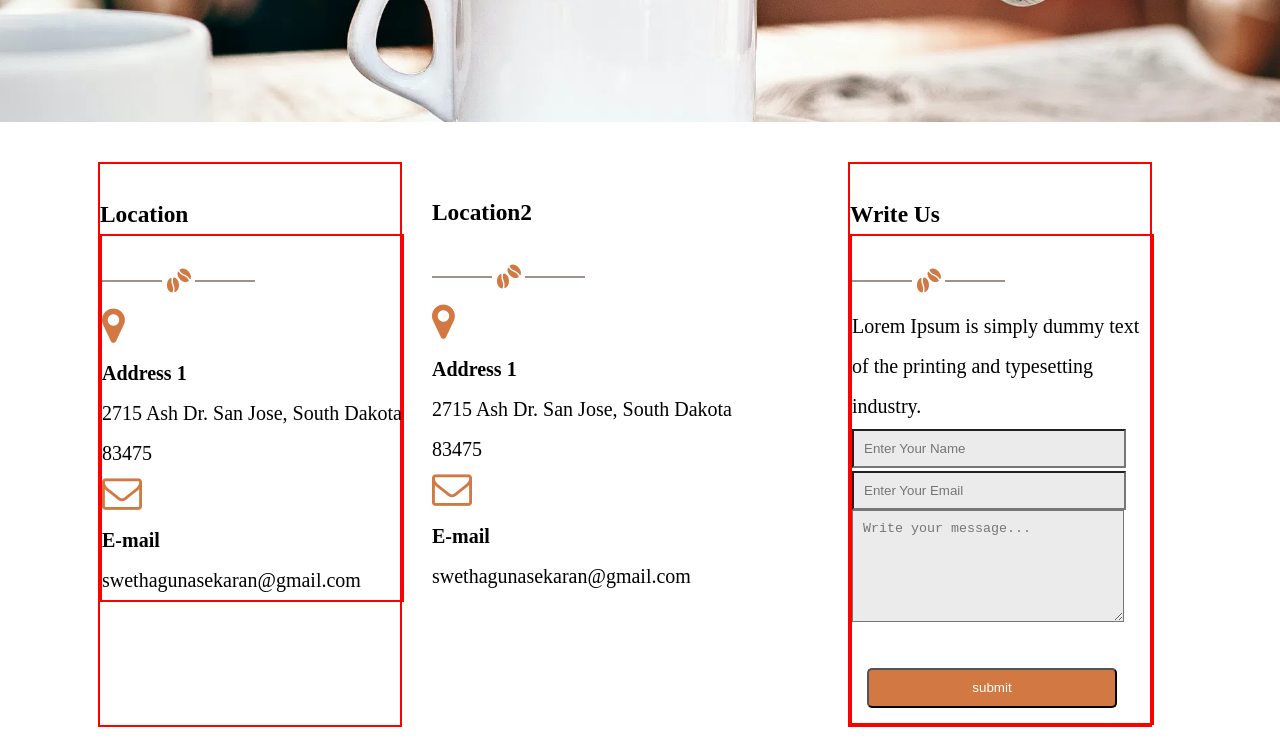
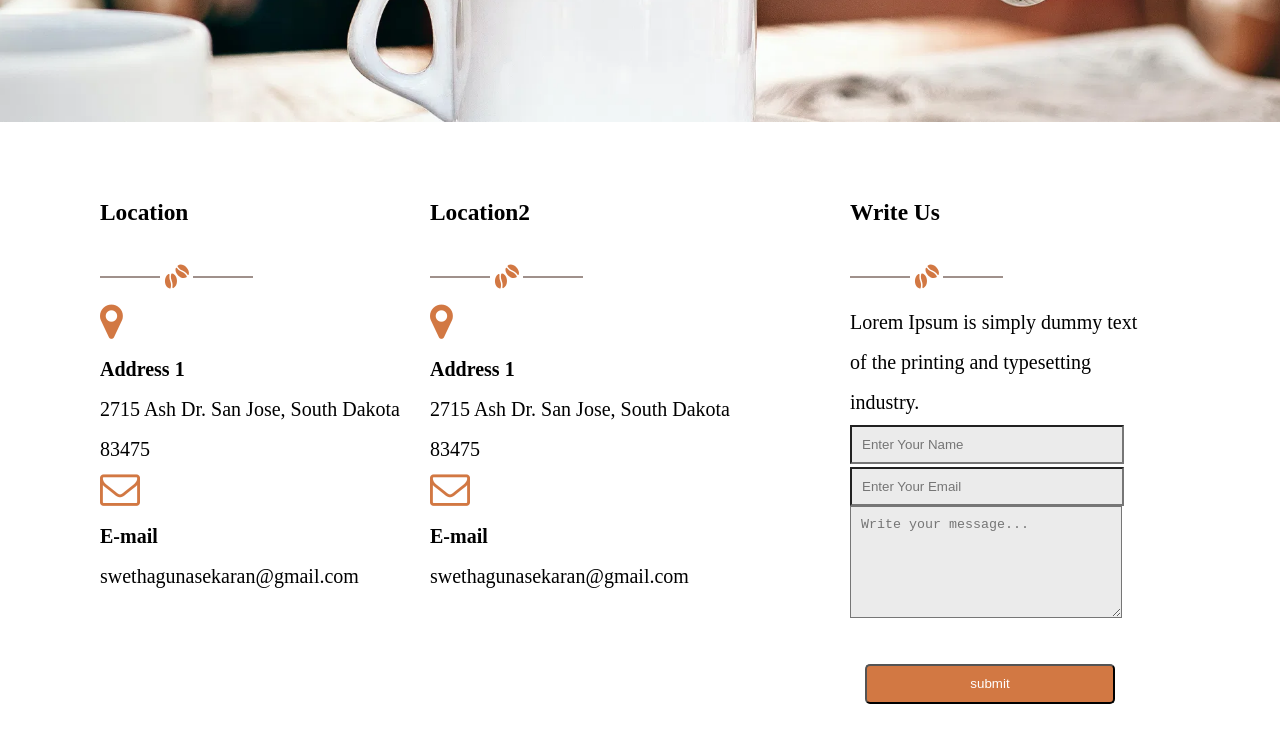
Before and after one commit to swethagunasekaran02/coffeeshop, a plain HTML site: page contactus.html in a window 1280 px wide. Shown: the part 438-1194 px from the top of the page. Drawn offline with Linux system fonts and the light colour scheme; grey boxes are pictures that could not be loaded.

Commit message:
added:coffeeshop

```diff
--- a/css/contactus.css
+++ b/css/contactus.css
@@ -125,7 +125,7 @@
 } */
 .align-items {
     margin-right: 30px;
-    border:2px solid red
+    /* border:2px solid red */
 }
 
 
```
